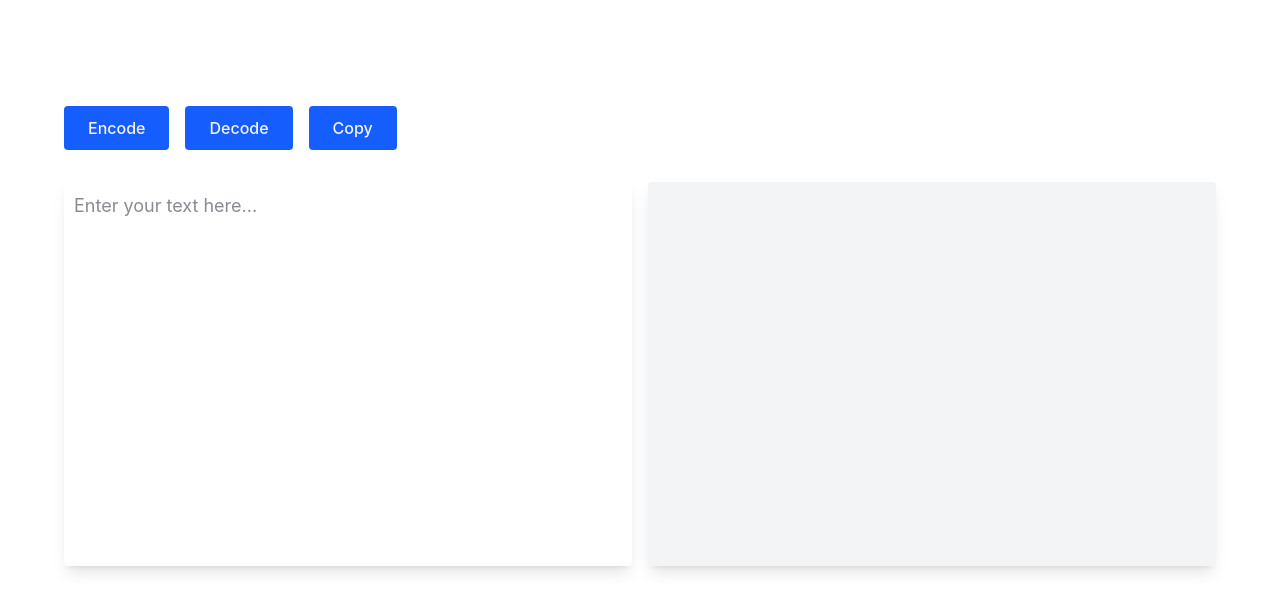
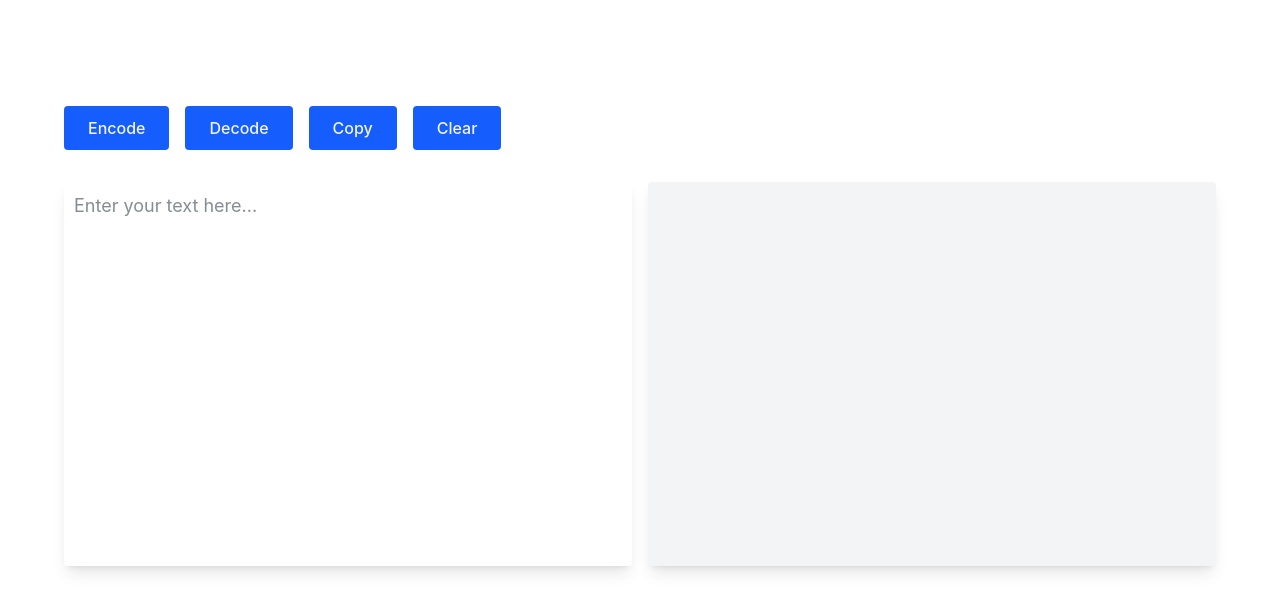
Before and after one commit to blueorionn/url-encoder-decoder, a website built with Vite: page index.html in a window 1280 px wide. Shown: the part 182-794 px from the top of the page. Built offline with nearby package versions, Linux system fonts and the light colour scheme.

Commit message:
added clear button

```diff
--- a/index.html
+++ b/index.html
@@ -46,6 +46,12 @@
           >
             <span class="font-medium text-gray-100">Copy</span>
           </button>
+          <button
+            type="button"
+            class="p-2.5 px-6 cursor-pointer rounded bg-blue-600 hover:bg-blue-500 transition-all"
+          >
+            <span class="font-medium text-gray-100">Clear</span>
+          </button>
         </div>
         <section class="w-full flex flex-col lg:flex-row gap-8 lg:gap-4">
           <div class="w-full h-52 lg:h-96">
```
